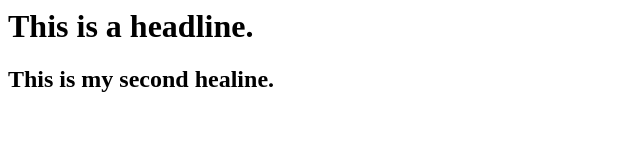
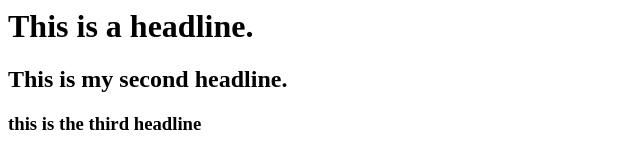
Before and after one commit to ShoaibAhamed/facebook-, a plain HTML site: page index.html in a window 1280 px wide. Shown: the whole page, without its empty margins (0-640 px from the left). Drawn offline with Linux system fonts and the light colour scheme.

Commit message:
Update index.html

```diff
--- a/index.html
+++ b/index.html
@@ -1,2 +1,3 @@
 <h1> This is a headline.</h1>
-<h2>This is my second healine.</h2>
+<h2>This is my second headline.</h2>
+<h3>this is the third headline</h3>
```
